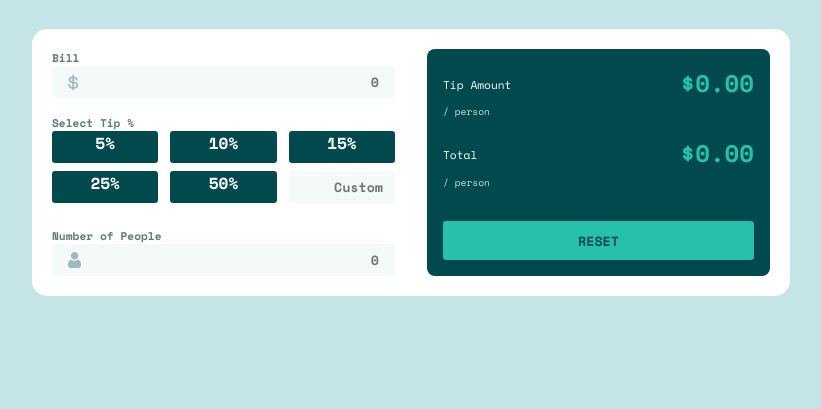
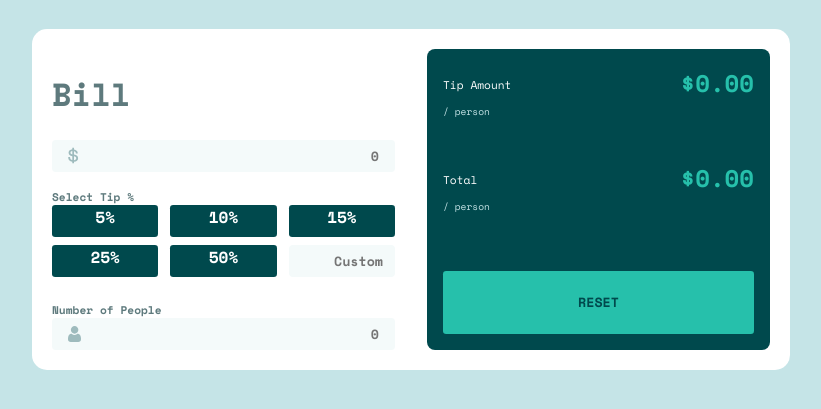
Before and after one commit to RJ3605/Tip-Calculator-App, a plain HTML site: page index.html in a window 1280 px wide. Shown: the part 103-512 px from the top of the page, without its empty margins (229-1050 px from the left). Drawn offline with nearby package versions, Linux system fonts and the light colour scheme.

Commit message:
Update index.html

```diff
--- a/index.html
+++ b/index.html
@@ -20,8 +20,8 @@
         <form>
             <div class="inputs">
                 <div id="bill-div">
-                    <label for "bill">
-                        <h2>Bill</h2>
+                    <label for="bill">
+                        <h1>Bill</h1>
                         <input type="text" inputmode="numeric" class="input" id="bill" placeholder="0">
                     </label>
                 </div>
```
